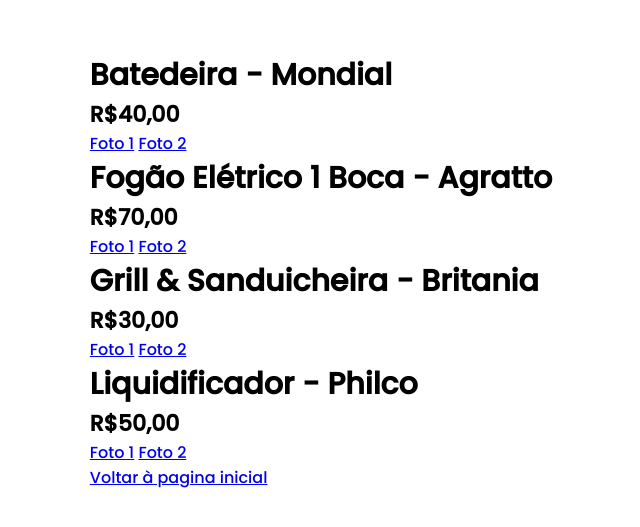
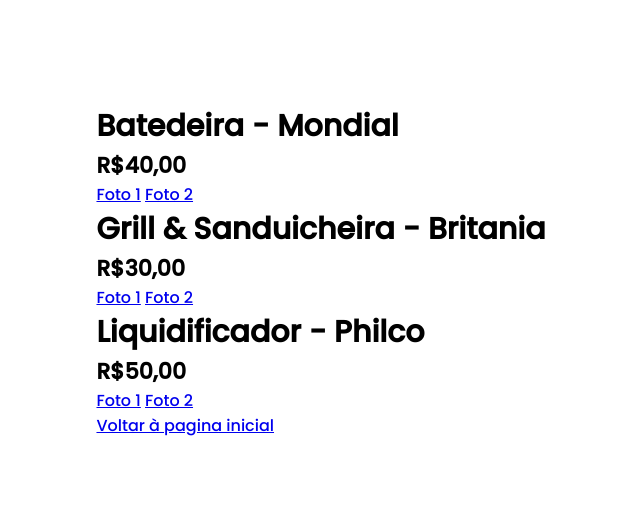
Before and after one commit to abdoria/vendas, a plain HTML site: page eletrodomesticos.html in a window 1280 px wide. Shown: the part 129-656 px from the top of the page, without its empty margins (319-959 px from the left). Drawn offline with Linux system fonts and the light colour scheme.

Commit message:
Update eletrodomesticos.html

```diff
--- a/eletrodomesticos.html
+++ b/eletrodomesticos.html
@@ -13,10 +13,6 @@
         <h3>R$40,00</h3>
         <a href="https://abdoria.github.io/vendas/images/batedeira1.jpg" target="_blank">Foto 1</a>
         <a href="https://abdoria.github.io/vendas/images/batedeira2.jpg" target="_blank">Foto 2</a>
-        <h2>Fogão Elétrico 1 Boca - Agratto<h2>
-        <h3>R$70,00</h3>
-        <a href="https://abdoria.github.io/vendas/images/fogao1.jpg" target="_blank">Foto 1</a>
-        <a href="https://abdoria.github.io/vendas/images/fogao2.jpg" target="_blank">Foto 2</a>
         <h2>Grill & Sanduicheira - Britania</h2>
         <h3>R$30,00</h3>
         <a href="https://abdoria.github.io/vendas/images/grill1.jpg" target="_blank">Foto 1</a>
```
